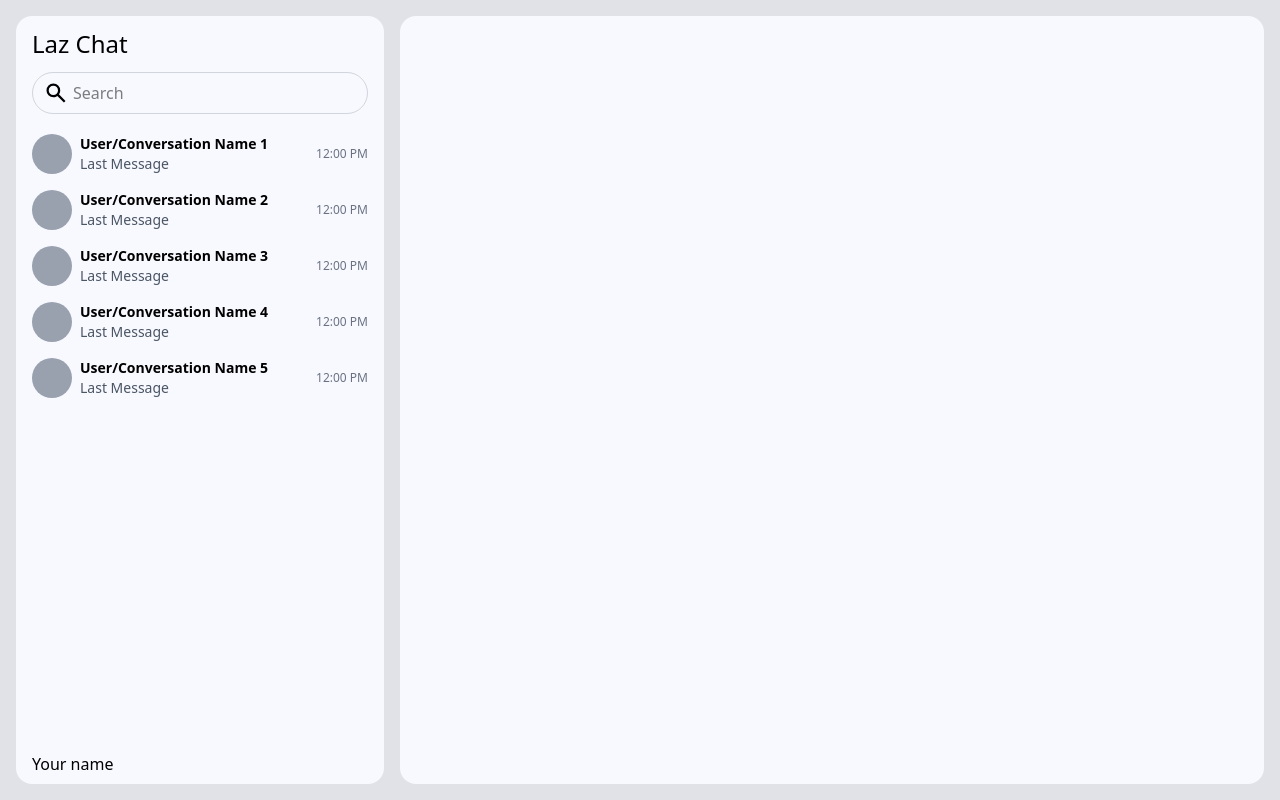
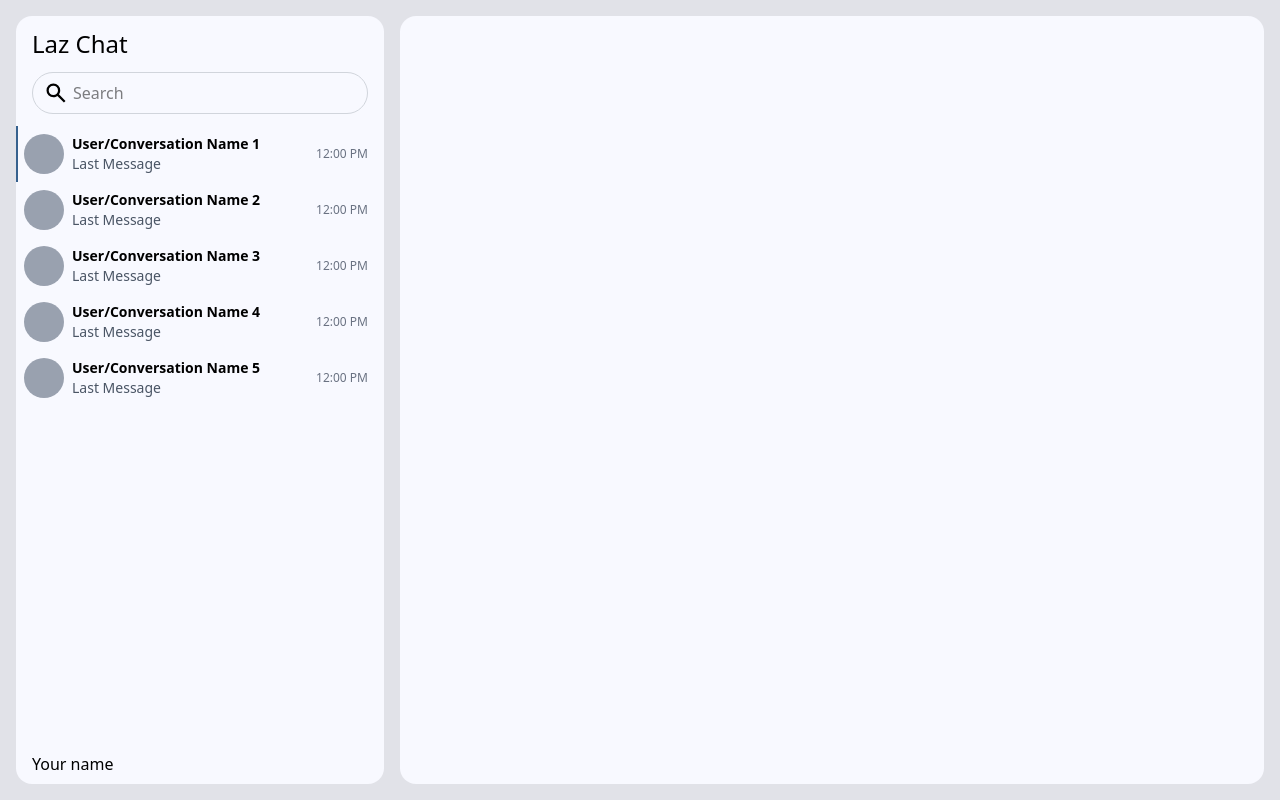
Before and after one commit to sonlu3612/laz-chat, a React (Vite) app in the folder client/: page /message in a window 1280 px wide. Built offline with nearby package versions, Linux system fonts and the light colour scheme; no server answers.

Commit message:
ConversationItem: add hover & selected effect

```diff
--- a/client/src/Components/message/ConversationItem.jsx
+++ b/client/src/Components/message/ConversationItem.jsx
@@ -3,9 +3,14 @@ const ConversationItem = ({
   conversationName,
   lastMessage,
   timestamp,
+  isSelected,
 }) => {
   return (
-    <div className="conversation-item flex items-center p-2 overflow-hidden">
+    <div
+      className={`conversation-item flex items-center p-2 overflow-hidden hover:bg-light-secondary-container
+        ${isSelected ? "border-l-2 border-light-primary py-2 pl-1.5 pr-2" : ""}
+        `}
+    >
       {/* Avatar */}
       <div className="w-10 h-10 rounded-full bg-gray-400 flex-shrink-0">
         {/* Placeholder for Avatar component or image */}
--- a/client/src/Components/message/ConversationList.jsx
+++ b/client/src/Components/message/ConversationList.jsx
@@ -9,9 +9,10 @@ const ConversationList = () => {
         <SearchBox />
       </div>
       <div className="w-full h-full overflow-y-auto">
-        <div className="mx-2">
+        <div className="mr-2">
           <ConversationItem
             avatar={""}
+            isSelected={true}
             conversationName="User/Conversation Name 1"
             lastMessage="Last Message"
             timestamp="12:00 PM"
```
